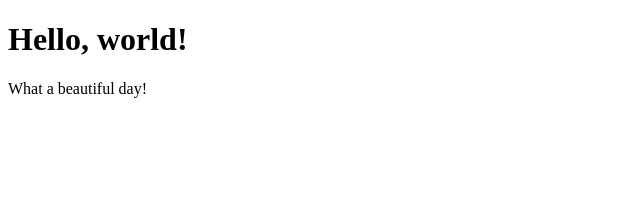
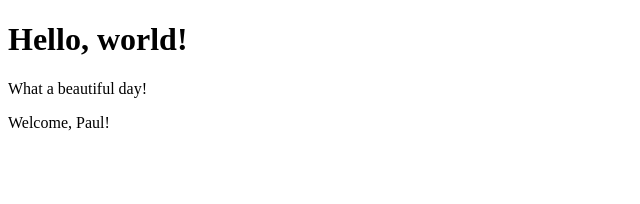
Before and after one commit to RiccardoPriolo/React-exercises, a React (Create React App) app: page / in a window 1280 px wide. Shown: the top 204 px of the page, without its empty margins (0-640 px from the left). Built offline with nearby package versions, Linux system fonts and the light colour scheme.

Commit message:
svolgimento props-01

```diff
--- a/src/App.js
+++ b/src/App.js
@@ -1,11 +1,13 @@
 import React from "react";
 import Hello from "./Hello";
+import Welcome from "./Welcome";
 
 class App extends React.Component {
   render() {
     return (
       <div>
         <Hello />
+        <Welcome name={"Paul"} />
       </div>
     );
   }
--- /dev/null
+++ b/src/Welcome.js
@@ -0,0 +1,9 @@
+import React from "react";
+
+class Welcome extends React.Component {
+  render() {
+    return <p>Welcome, {this.props.name}!</p>;
+  }
+}
+
+export default Welcome;
```
